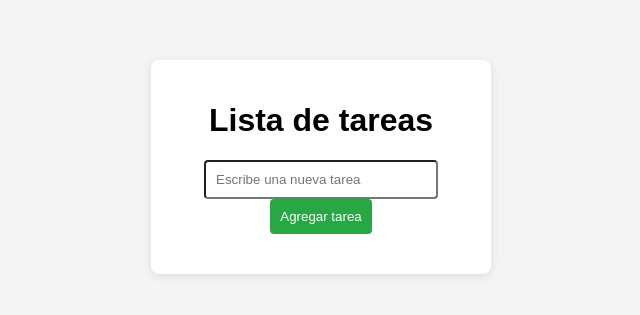
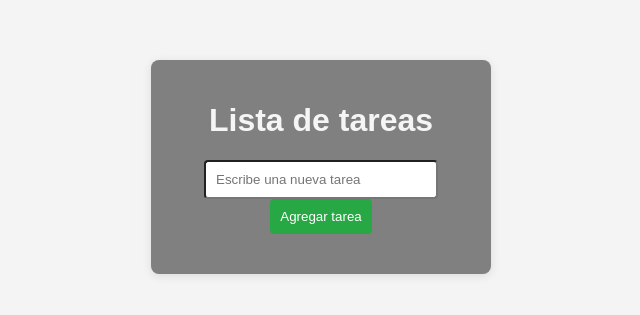
Before and after one commit to Andreslogi/To-Do-list, a plain HTML site: page index.html in a window 1280 px wide. Shown: the part 233-548 px from the top of the page, without its empty margins (319-959 px from the left). Drawn offline with Linux system fonts and the light colour scheme.

Commit message:
se cambio color de contenedor

```diff
--- a/index.html
+++ b/index.html
@@ -8,7 +8,7 @@
 </head>
 <body>
     <div class="container">
-        <h1>Lista de tareas</h1>
+        <h1 class="lista">Lista de tareas</h1>
         <div class="input-container">
             <input type="text" id="taskInput" placeholder="Escribe una nueva tarea">
             <button id="addTaskBtn">Agregar tarea</button>
--- a/style.css
+++ b/style.css
@@ -10,7 +10,7 @@ body {
 }
 
 .container {
-    background-color: #fff;
+    background-color: gray;
     padding: 20px;
     border-radius: 8px;
     box-shadow: 0 2px 10px rgba(0, 0, 0, 0.1);
@@ -65,3 +65,7 @@ li.completed {
 button.delete-btn:hover {
     background-color: #c82333;
 }
+
+.lista {
+    color: whitesmoke;
+}
```
